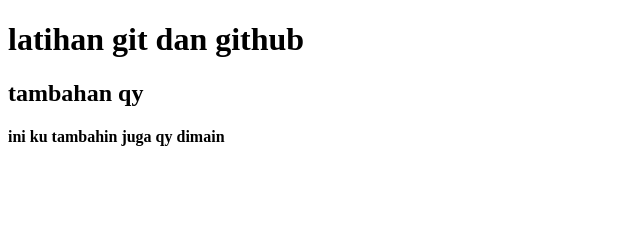
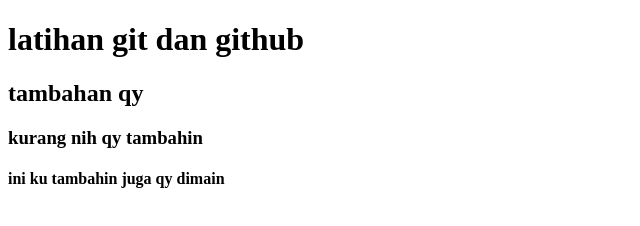
Before and after one commit to rifqyyusuf12/latihangit, a plain HTML site: page index.html in a window 1280 px wide. Shown: the whole page, without its empty margins (0-640 px from the left). Drawn offline with Linux system fonts and the light colour scheme.

Commit message:
Update index.html

```diff
--- a/index.html
+++ b/index.html
@@ -10,7 +10,7 @@
     <h1>latihan git dan github
     </h1>
     <h2>tambahan qy </h2>
-
+    <h3>kurang nih qy tambahin </h3>
     <h4>ini ku tambahin juga qy dimain </h4>
 </body>
 </html>
```
